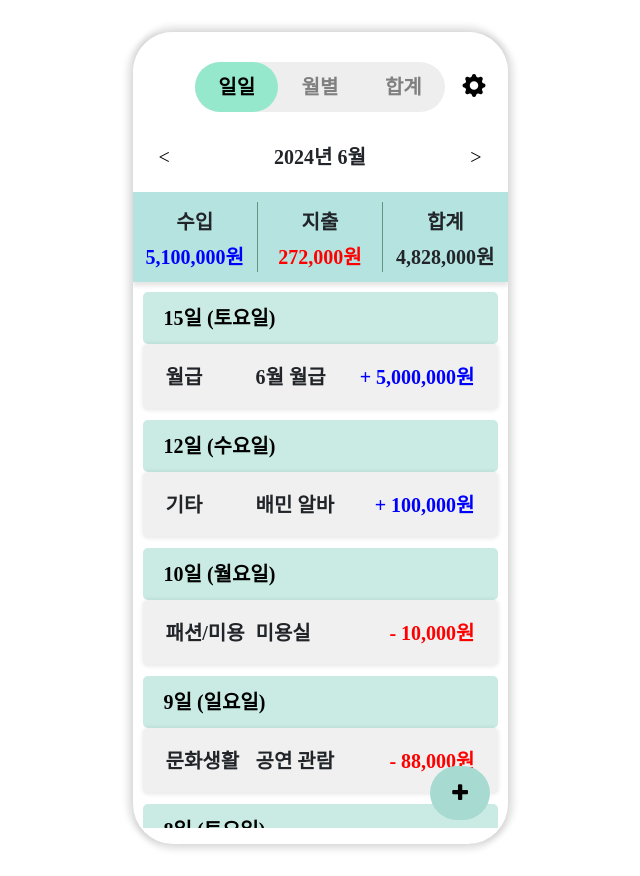
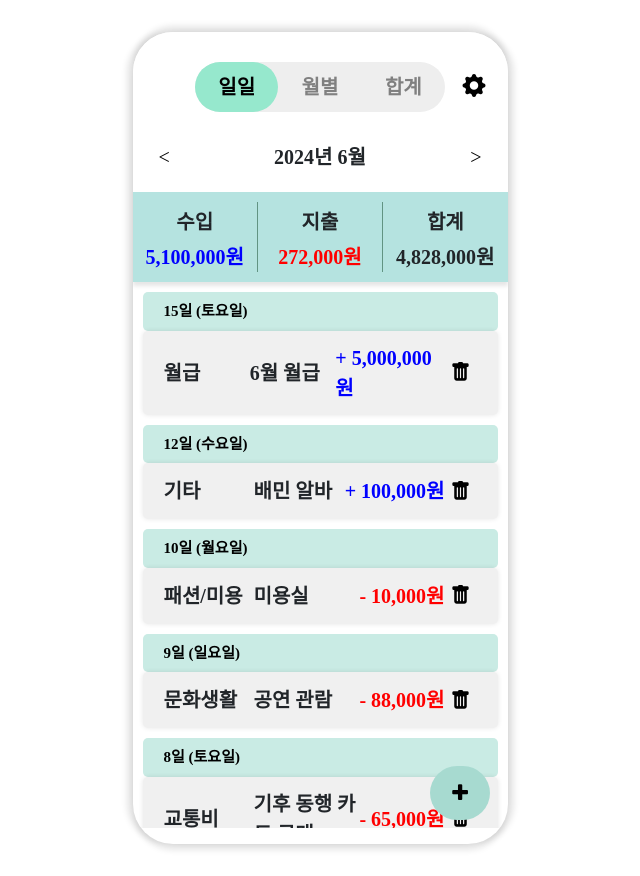
Before and after one commit to a-seung/accountBookTeam2, a Vue app: page / in a window 1280 px wide. Shown: the whole page, without its empty margins (320-960 px from the left). Built offline with nearby package versions, Linux system fonts and the light colour scheme; data requests are answered from the project's data file; a web font is replaced by a local one.

Commit message:
삭제버튼과 DB연동

```diff
--- a/src/assets/Home.css
+++ b/src/assets/Home.css
@@ -505,7 +505,7 @@ button:focus {
   justify-content: space-between;
 }
 .bold-date {
-  font-size: 20px;
+  font-size: 15px;
   font-weight: bold;
 }
 
@@ -675,7 +675,7 @@ button:focus {
 
 .transaction {
   background-color: #f0f0f0;
-  padding: 0.5rem;
+  padding: 2px 6px;
   margin-bottom: 0.5rem;
   border-radius: 5px;
   box-shadow: 0 0 5px rgba(0, 0, 0, 0.1);
@@ -684,7 +684,7 @@ button:focus {
 .transaction-date {
   background-color: #c9ebe4;
   border-radius: 5px;
-  padding: 10px 15px;
+  padding: 7px 15px;
 }
 
 .transaction-date:first-child {
--- a/src/components/SummaryStats.vue
+++ b/src/components/SummaryStats.vue
@@ -1,3 +1,4 @@
+e 코드 복사
 <template>
   <div class="summary-stats">
     <div
@@ -6,7 +7,9 @@
       :class="{ active: filters.showIncome }"
     >
       <div class="title">수입</div>
-      <div class="value income">{{ formatNumber(income) }}원</div>
+      <div class="value income" v-if="filters.showIncome">
+        {{ formatNumber(income) }}원
+      </div>
     </div>
     <div
       class="stat"
@@ -14,12 +17,14 @@
       :class="{ active: filters.showExpense }"
     >
       <div class="title">지출</div>
-      <div class="value expense">{{ formatNumber(expense) }}원</div>
+      <div class="value expense" v-if="filters.showExpense">
+        {{ formatNumber(expense) }}원
+      </div>
     </div>
     <div
       class="stat"
-      @click="toggleFilter('showBalance')"
-      :class="{ active: filters.showBalance }"
+      @click="toggleShowAll"
+      :class="{ active: filters.showIncome && filters.showExpense }"
     >
       <div class="title">합계</div>
       <div class="value">{{ formatNumber(balance) }}원</div>
@@ -53,8 +58,17 @@ function toggleFilter(filterKey) {
 
   emit('updateFilter', newFilters);
 }
+
+function toggleShowAll() {
+  const newFilters = {
+    showIncome: true,
+    showExpense: true,
+    showBalance: true,
+  };
+
+  emit('updateFilter', newFilters);
+}
 </script>
-
 <style scoped>
 .summary-stats {
   display: flex;
--- a/src/pages/Home.vue
+++ b/src/pages/Home.vue
@@ -9,21 +9,34 @@
       <button @click="nextMonth" style="font-size: 20px">&gt;</button>
     </div>
 
-    <SummaryStats :income="monthlyIncome" :expense="monthlyExpense" :filters="filters" />
+    <SummaryStats
+      :income="monthlyIncome"
+      :expense="monthlyExpense"
+      :filters="filters"
+    />
 
     <div class="transactions">
       <div v-for="(transactions, date) in groupedTransactions" :key="date">
         <div class="transaction-date">
           <span>
-            <button class="bold-date">{{ formatDateWithoutMonth(date) }} ({{ formatDayOfWeek(date) }})</button>
+            <button class="bold-date">
+              {{ formatDateWithoutMonth(date) }} ({{ formatDayOfWeek(date) }})
+            </button>
           </span>
         </div>
-        <div v-for="transaction in transactions" :key="transaction.id" class="transaction">
+        <div
+          v-for="transaction in transactions"
+          :key="transaction.id"
+          class="transaction"
+        >
           <div class="transaction-details">
             <div class="method" style="flex-basis: 80px; flex-grow: 0">
               {{ transaction.category }}
             </div>
-            <div class="description" style="flex-basis: 100px; padding-left: 10px">
+            <div
+              class="description"
+              style="flex-basis: 100px; padding-left: 10px"
+            >
               {{ transaction.content }}
             </div>
             <div
@@ -35,6 +48,12 @@
               {{ transaction.type === 'income' ? '+' : '-' }}
               {{ formatAmount(parseInt(transaction.amount)) }}원
             </div>
+            <button
+              class="delete-button"
+              @click="deleteTransaction(transaction)"
+            >
+              <i class="bi bi-trash-fill"></i>
+            </button>
           </div>
         </div>
       </div>
@@ -107,7 +126,15 @@ const formatDateWithoutMonth = (date) => {
 
 const formatDayOfWeek = (date) => {
   const dayOfWeek = new Date(date).getDay();
-  const days = ['일요일', '월요일', '화요일', '수요일', '목요일', '금요일', '토요일'];
+  const days = [
+    '일요일',
+    '월요일',
+    '화요일',
+    '수요일',
+    '목요일',
+    '금요일',
+    '토요일',
+  ];
   return days[dayOfWeek];
 };
 
@@ -119,7 +146,10 @@ const formatAmount = (amount) => {
 const groupedTransactions = computed(() => {
   const filteredTransactions = transactions.value.filter((transaction) => {
     const transactionDate = new Date(transaction.date);
-    return transactionDate.getFullYear() === year.value && transactionDate.getMonth() + 1 === month.value;
+    return (
+      transactionDate.getFullYear() === year.value &&
+      transactionDate.getMonth() + 1 === month.value
+    );
   });
 
   return filteredTransactions.reduce((groups, transaction) => {
@@ -134,13 +164,23 @@ const groupedTransactions = computed(() => {
 
 const monthlyIncome = computed(() => {
   return transactions.value
-    .filter((transaction) => transaction.type === 'income' && new Date(transaction.date).getFullYear() === year.value && new Date(transaction.date).getMonth() + 1 === month.value)
+    .filter(
+      (transaction) =>
+        transaction.type === 'income' &&
+        new Date(transaction.date).getFullYear() === year.value &&
+        new Date(transaction.date).getMonth() + 1 === month.value
+    )
     .reduce((sum, transaction) => sum + parseInt(transaction.amount), 0);
 });
 
 const monthlyExpense = computed(() => {
   return transactions.value
-    .filter((transaction) => transaction.type === 'expense' && new Date(transaction.date).getFullYear() === year.value && new Date(transaction.date).getMonth() + 1 === month.value)
+    .filter(
+      (transaction) =>
+        transaction.type === 'expense' &&
+        new Date(transaction.date).getFullYear() === year.value &&
+        new Date(transaction.date).getMonth() + 1 === month.value
+    )
     .reduce((sum, transaction) => sum + parseInt(transaction.amount), 0);
 });
 
@@ -162,6 +202,10 @@ watch(
 onMounted(() => {
   updatePage();
 });
+
+function deleteTransaction(transaction) {
+  transactionStore.deleteTransaction(transaction);
+}
 </script>
 
 <style scoped src="@/assets/Home.css"></style>
--- a/src/stores/transaction.js
+++ b/src/stores/transaction.js
@@ -147,6 +147,20 @@ export const useTransactionStore = defineStore('transaction', () => {
     }
   }
 
+  async function deleteTransaction(transaction) {
+    try {
+      const deleteResponse = await axios.delete(
+        `http://localhost:3000/${transaction.type}/${transaction.id}`
+      );
+
+      if (deleteResponse.status !== 200) return alert('삭제 실패');
+
+      fetchTransactions(); // 삭제 후 목록 갱신
+    } catch (error) {
+      alert('데이터 통신 오류 발생');
+      console.error(error);
+    }
+  }
   const categoryExpenses = computed(() => {
     const categories = [
       '식비',
@@ -189,6 +203,7 @@ export const useTransactionStore = defineStore('transaction', () => {
     getExpensesForMonth,
     getTotalBalanceForMonth,
     fetchTransactions,
+    deleteTransaction,
     categoryExpenses,
   };
 });
```
Also changed, not shown: src/components/Header.vue (+35 -5 lines).
